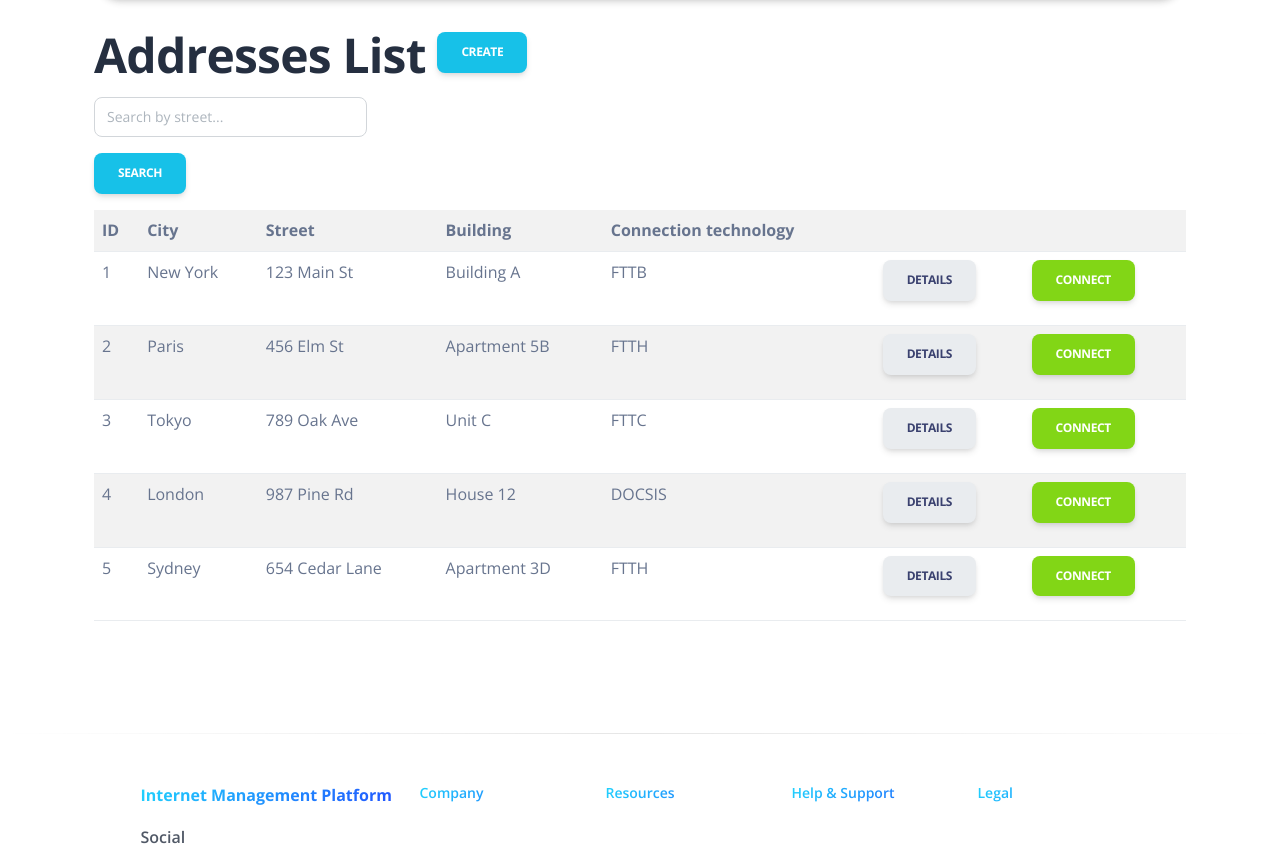
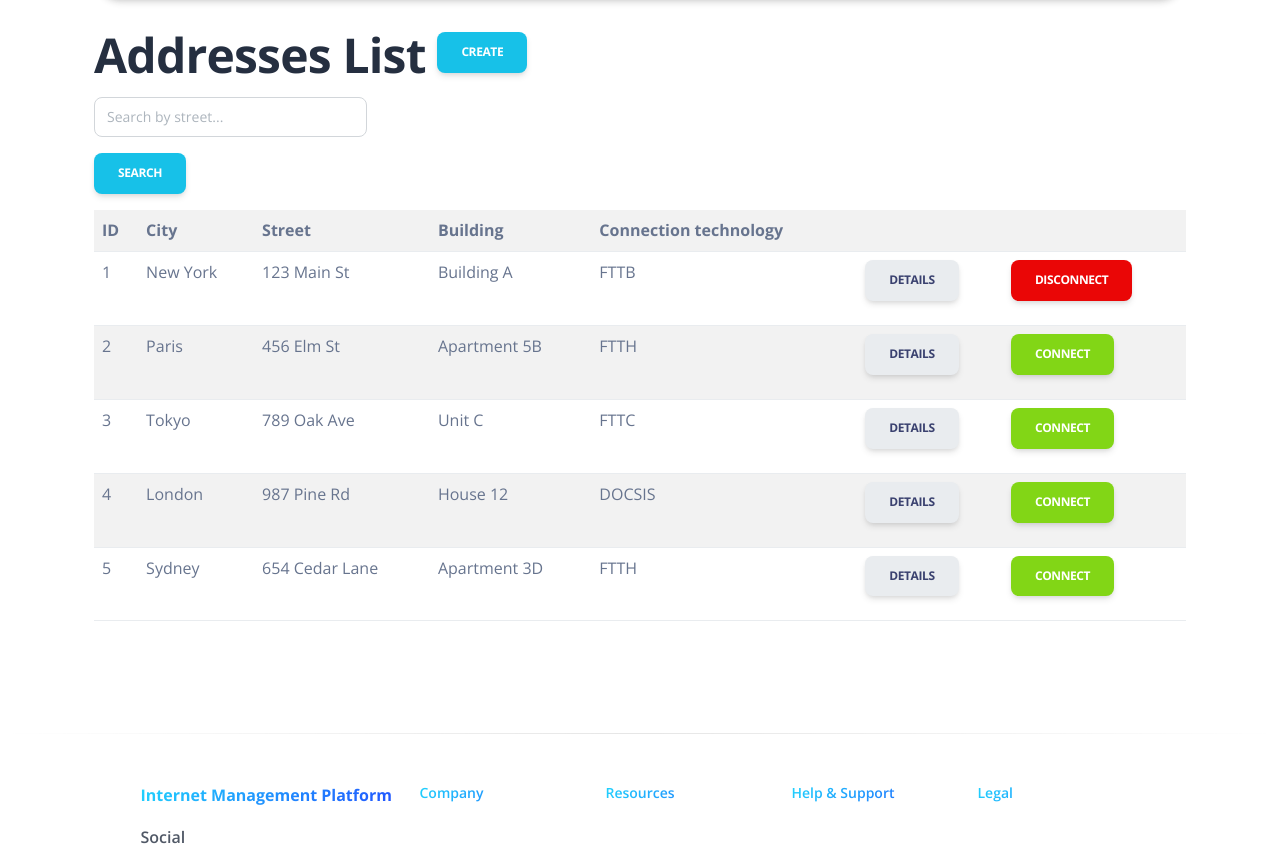
Before and after one commit to niksgawrilenko/internet-services-management-platform, a Django app: page /addresses/ in a window 1280 px wide. Shown: the part 70-917 px from the top of the page. Run offline with Django 4.2, Linux system fonts and the light colour scheme; a user stored in the database is signed in; data comes from the database, SQL or seed files in the repository; tables that the repository leaves empty hold one stand-in row (values such as "Sample post"); some libraries are stand-ins or nearby versions.

Commit message:
Improvement of buttons to connect tariff and addresses. Additions of address disconnection function

```diff
--- a/isp/urls.py
+++ b/isp/urls.py
@@ -21,7 +21,7 @@ from .views import (
     AddressCreateView,
     AddressDetailView,
     TariffConnectView,
-    AddressConnectView
+    AddressConnectView, AddressDisconnectView
 )
 
 urlpatterns = [
@@ -86,6 +86,7 @@ urlpatterns = [
         name="address-update"
     ),
     path("addresses/<int:pk>/connect/", AddressConnectView.as_view(), name="address-connect"),
+    path("addresses/<int:pk>/disconnect/", AddressDisconnectView.as_view(), name="address-disconnect"),
     path(
         "tariffs/",
         TariffListView.as_view(),
--- a/isp/views.py
+++ b/isp/views.py
@@ -202,6 +202,19 @@ class AddressConnectView(LoginRequiredMixin, generic.View):
         return redirect(reverse("isp:addresses"))
 
 
+class AddressDisconnectView(LoginRequiredMixin, generic.View):
+    def get(self, request, pk):
+        address = get_object_or_404(Address, pk=pk)
+
+        if request.user in address.customers.all():
+            address.customers.remove(request.user)
+            messages.success(request, f"You have been disconnected from address {address.building}.")
+        else:
+            messages.error(request, "You are not connected to this address.")
+
+        return redirect(reverse("isp:addresses"))
+
+
 class TariffListView(LoginRequiredMixin, generic.ListView):
     model = Tariff
     paginate_by = 10
--- a/templates/isp/addresses_list.html
+++ b/templates/isp/addresses_list.html
@@ -34,9 +34,11 @@
             </a>
         </td>
         <td>
-            <a href="{% url 'isp:address-connect' pk=address.id %}" class="btn btn-success">
-            Connect
-            </a>
+          {% if request.user in address.customers.all %}
+            <a href="{% url 'isp:address-disconnect' pk=address.id %}" class="btn btn-danger">Disconnect</a>
+          {% else %}
+            <a href="{% url 'isp:address-connect' pk=address.id %}" class="btn btn-success">Connect</a>
+          {% endif %}
         </td>
       </tr>
     {% endfor %}
```
Also changed, not shown: templates/isp/tariff_list.html (+7 -2 lines).
